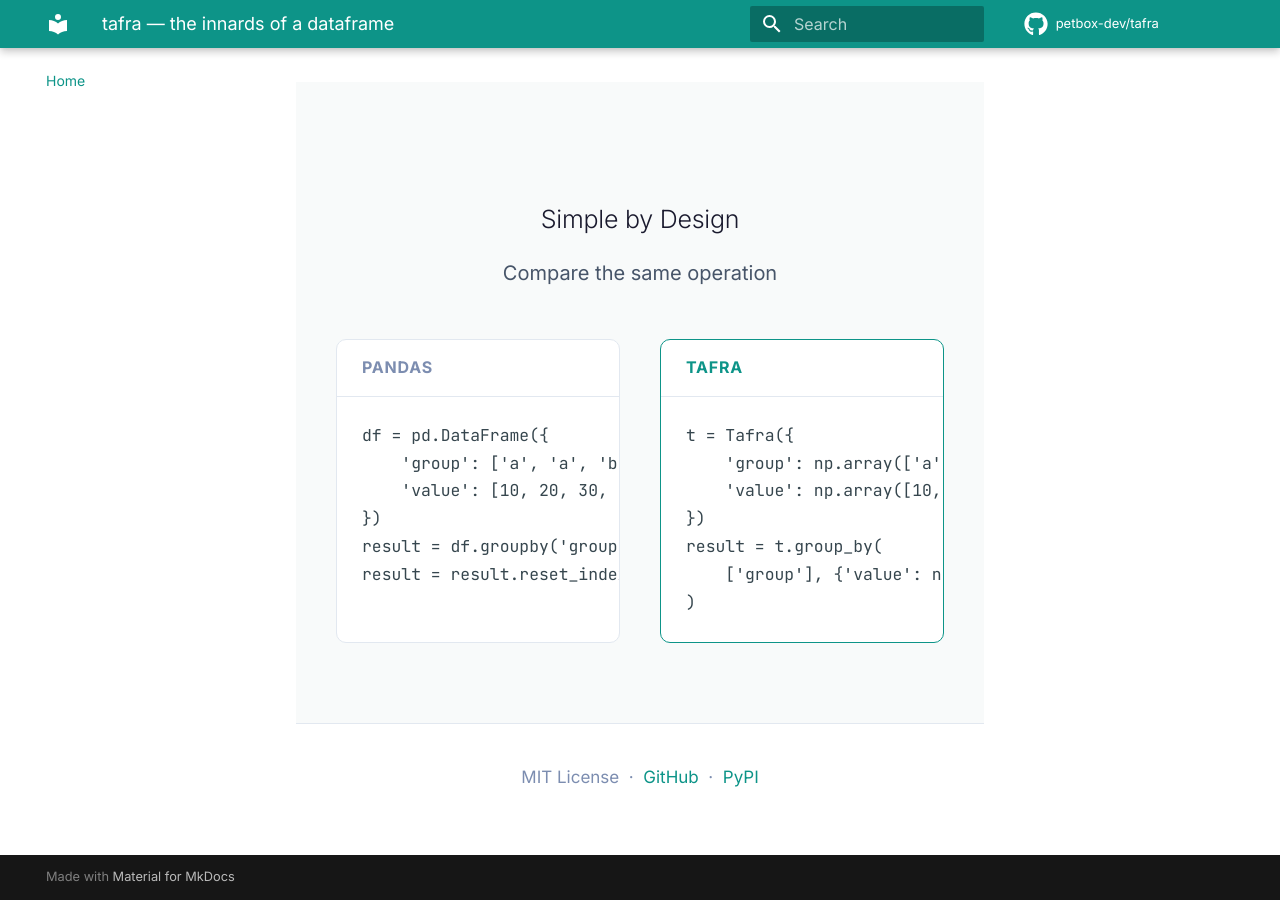
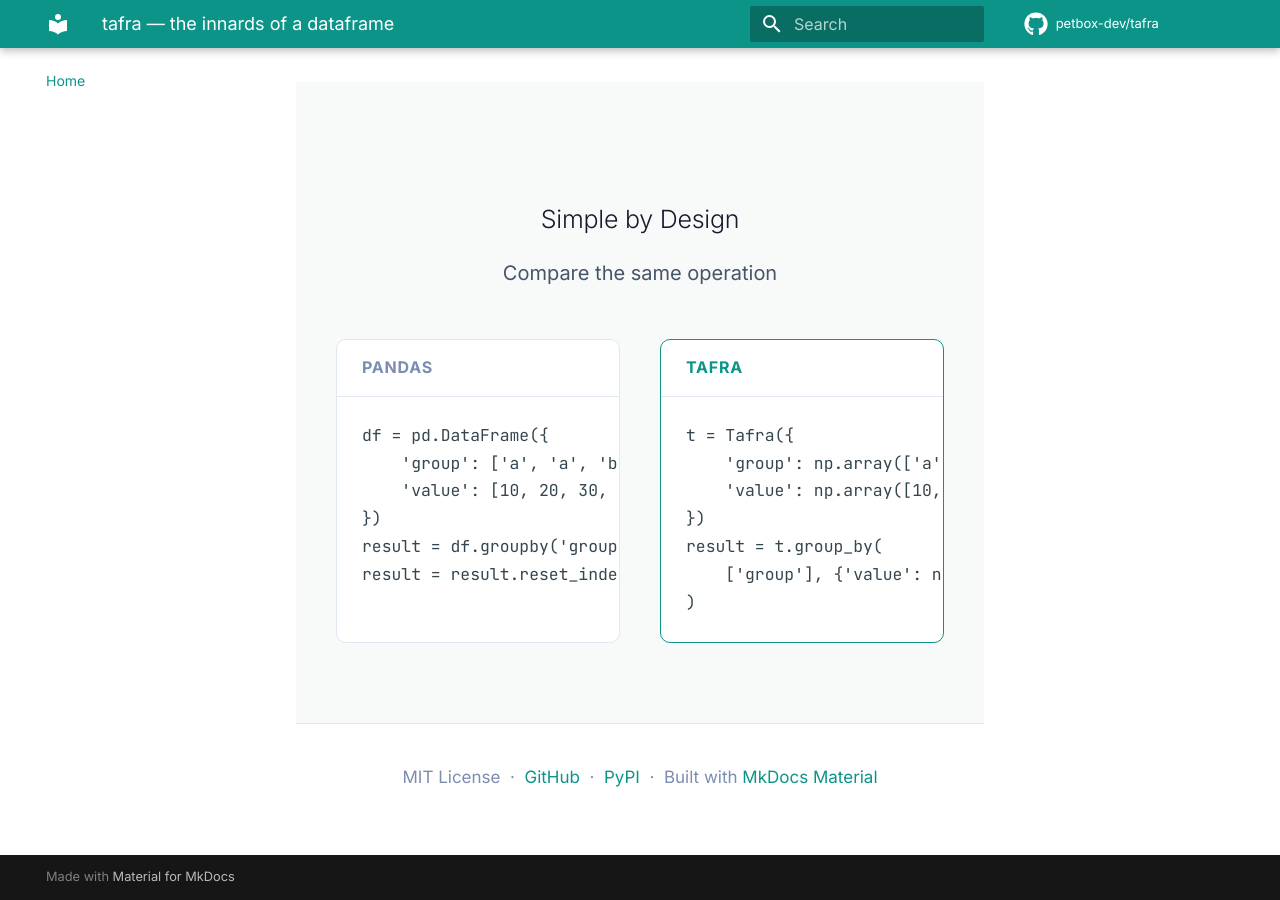
Before and after one commit to petbox-dev/tafra, an MkDocs documentation site: the page built from docs/index.md, in a window 1280 px wide and 900 px high, scrolled down 2200 px. Built offline with MkDocs 1.6.1 and Material for MkDocs 9.7.7, drawn with Linux system fonts in a browser that asks for light colours; comment, search, counter and statistics services are not loaded.

Commit message:
fix: landing page link, clipboard feedback, footer text
Co-Authored-By: Claude Opus 4.6 (1M context) <noreply@anthropic.com>

```diff
--- a/docs/overrides/home.html
+++ b/docs/overrides/home.html
@@ -10,10 +10,10 @@
   <h1>The <span>innards</span> of a dataframe.</h1>
   <p>A minimalist Python dataframe library &mdash; lightweight, fast, backed by numpy arrays.</p>
   <div class="cta-row">
-    <button class="btn btn-secondary" onclick="navigator.clipboard.writeText('pip install tafra')">
+    <button class="btn btn-secondary" onclick="navigator.clipboard.writeText('pip install tafra').then(function(){var b=this;this.textContent='Copied!';setTimeout(function(){b.textContent='pip install tafra \u00a0\ud83d\udccb';},2000);}.bind(this)).catch(function(){});">
       pip install tafra &nbsp;&#x1f4cb;
     </button>
-    <a href="{{ 'index.md' | url }}" class="btn btn-primary">Get Started &rarr;</a>
+    <a href="{{ 'getting-started/' | url }}" class="btn btn-primary">Get Started &rarr;</a>
   </div>
 
   <div class="hero-code">
@@ -53,6 +53,7 @@
 </section>
 
 <!-- Benchmarks -->
+<!-- Data source: test/bench_vs_pandas_vs_polars.py — these are placeholder numbers -->
 <section class="benchmarks">
   <h2 class="section-title">Performance</h2>
   <p class="section-subtitle">GroupBy sum on 1M rows &mdash; lower is better</p>
@@ -109,6 +110,6 @@ result = t.group_by(
 
 <!-- Footer -->
 <footer class="landing-footer">
-  MIT License &nbsp;&middot;&nbsp; <a href="https://github.com/petbox-dev/tafra">GitHub</a> &nbsp;&middot;&nbsp; <a href="https://pypi.org/project/tafra/">PyPI</a>
+  MIT License &nbsp;&middot;&nbsp; <a href="https://github.com/petbox-dev/tafra">GitHub</a> &nbsp;&middot;&nbsp; <a href="https://pypi.org/project/tafra/">PyPI</a> &nbsp;&middot;&nbsp; Built with <a href="https://squidfunk.github.io/mkdocs-material/">MkDocs Material</a>
 </footer>
 {% endblock %}
```
